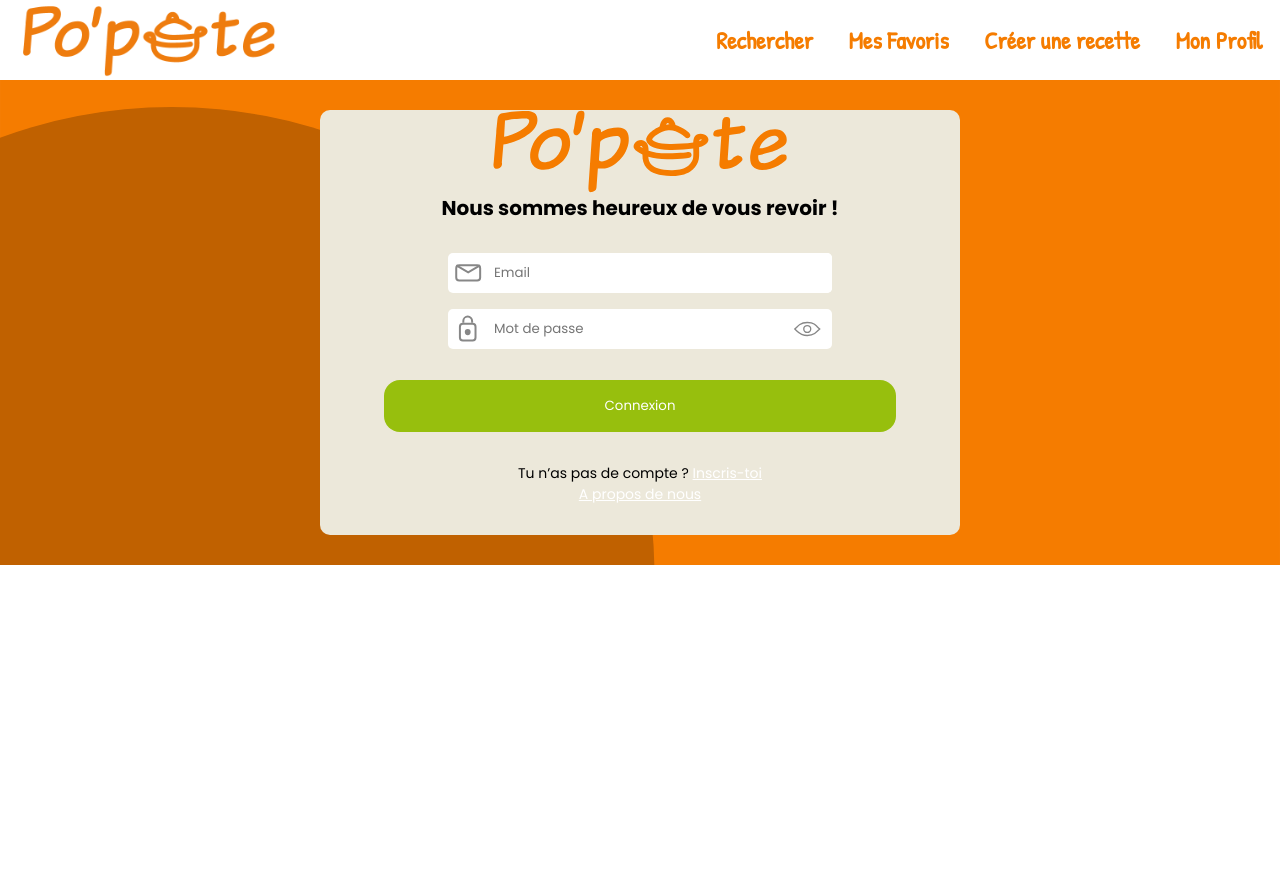
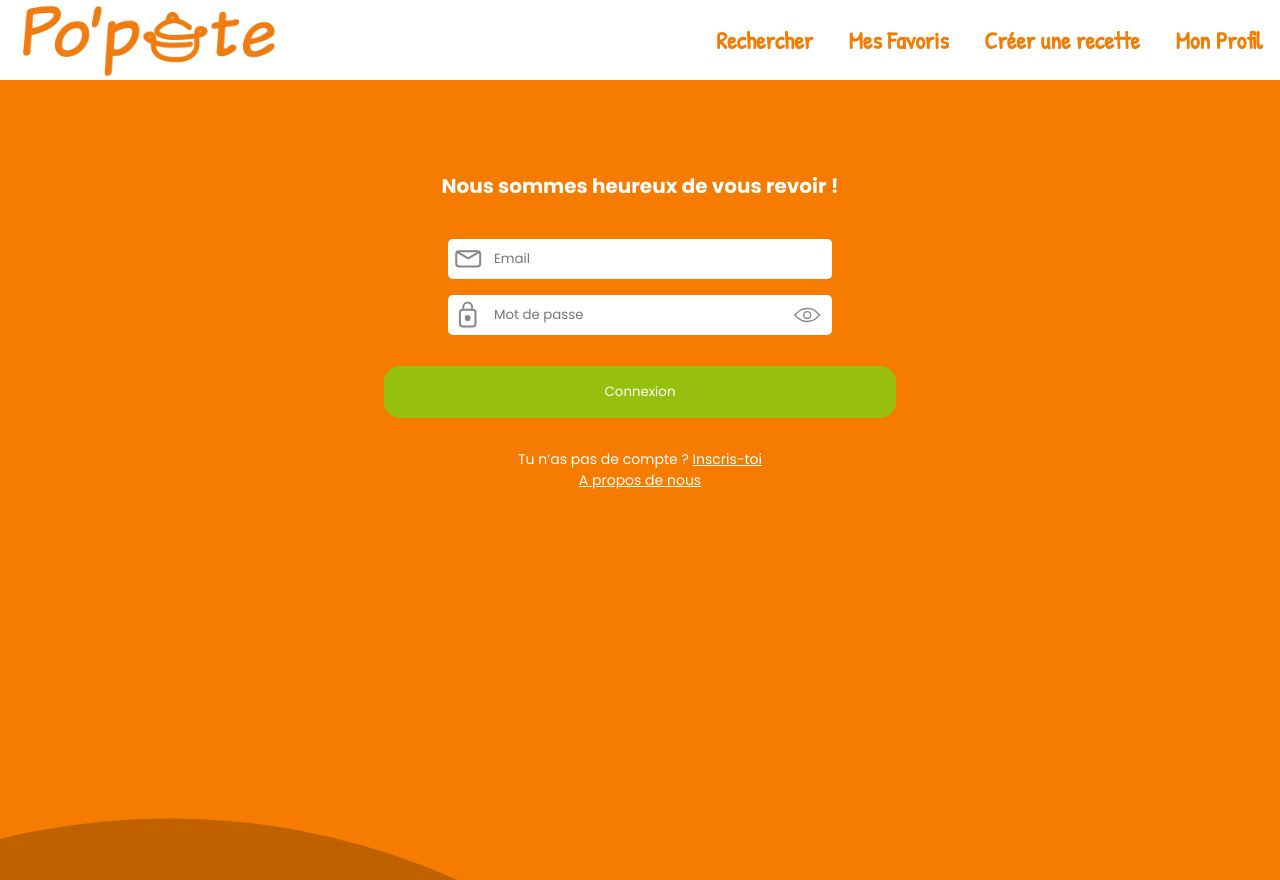
Before and after one commit to WildCodeSchool-2024-02/JS-Nantes-RamCSS-P3-PoPote, a React (Vite) app in the folder client/: page /connexion in a window 1280 px wide. Before the commit the page ends 800 px from the top, so only its background shows below. Built offline with nearby package versions, Linux system fonts and the light colour scheme.

Commit message:
css work

```diff
--- a/client/src/pages/ConnexionPage.jsx
+++ b/client/src/pages/ConnexionPage.jsx
@@ -2,9 +2,7 @@ import { NavLink } from "react-router-dom";
 
 function ConnexionPage() {
   return (
-
-    <section className="register-page">
-      <div className="desktop-frame">
+    <section className="login-page">
       <img
         src="./src/assets/logo/logo_popote_blanc.svg"
         alt="logo Popote"
@@ -17,7 +15,7 @@ function ConnexionPage() {
       />
       <h2>Nous sommes heureux de vous revoir !</h2>
 
-        <section className="userform-page">
+      <section className="userform-page login-userform-page">
         <form className="register-form">
           <div className="logo-input">
             <img
@@ -46,7 +44,12 @@ function ConnexionPage() {
             />
           </div>
 
-            <input type="submit" id="login-submit" value="Connexion" className="submit-button" />
+          <input
+            type="submit"
+            id="login-submit"
+            value="Connexion"
+            className="submit-button"
+          />
         </form>
         <p>
           Tu n’as pas de compte ? <NavLink className="url">Inscris-toi</NavLink>
@@ -54,9 +57,7 @@ function ConnexionPage() {
           <NavLink className="url">A propos de nous</NavLink>
         </p>
       </section>
-      </div>
     </section>
-
   );
 }
 
--- a/client/src/styles/pages-styles/connexion-page.css
+++ b/client/src/styles/pages-styles/connexion-page.css
@@ -0,0 +1,31 @@
+.login-page {
+  display: flex;
+  flex-direction: column;
+  align-items: center;
+  gap: 1vh;
+  text-align: center;
+  background: url("../../assets/background/background_mobile_welcome_with_logo.svg");
+  background-repeat: no-repeat;
+  background-size: cover;
+  color: var(--light-font-color);
+  height: 100vh;
+  width: 100vw;
+
+  .logo-blanc {
+    max-width: 60vw;
+    padding: 5%;
+    margin-top: 30px;
+  }
+
+  & h2 {
+    font-family: var(--poppins-font);
+  }
+
+  & p {
+    font-family: var(--poppins-font);
+  }
+}
+
+.login-userform-page {
+  display: flex;
+}
```
Also changed, not shown: client/src/components/UserForm.jsx (+12 -2 lines). Lines whose indentation alone changed are shown as unchanged.
